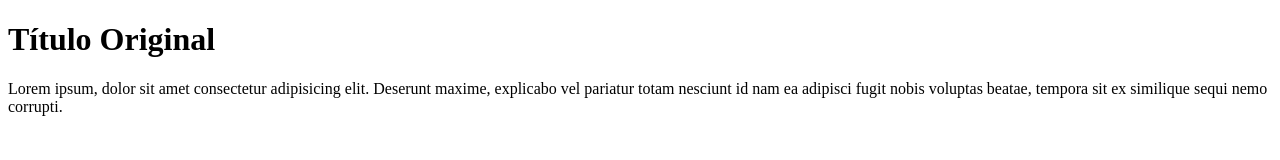
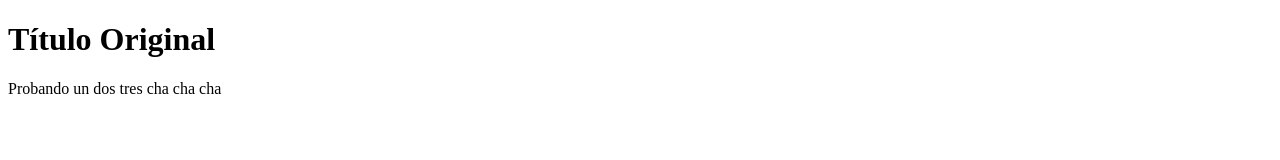
Before and after one commit to martinmainero/tpvideoconflicto, a plain HTML site: page index.html in a window 1280 px wide. Drawn offline with Linux system fonts and the light colour scheme.

Commit message:
pruebas y pruebas

```diff
--- a/index.html
+++ b/index.html
@@ -6,6 +6,6 @@
 </head>
 <body>
     <h1>Título Original</h1>
-    <p>Lorem ipsum, dolor sit amet consectetur adipisicing elit. Deserunt maxime, explicabo vel pariatur totam nesciunt id nam ea adipisci fugit nobis voluptas beatae, tempora sit ex similique sequi nemo corrupti.</p>
+    <p>Probando un dos tres cha cha cha</p>
 </body>
 </html>
```
